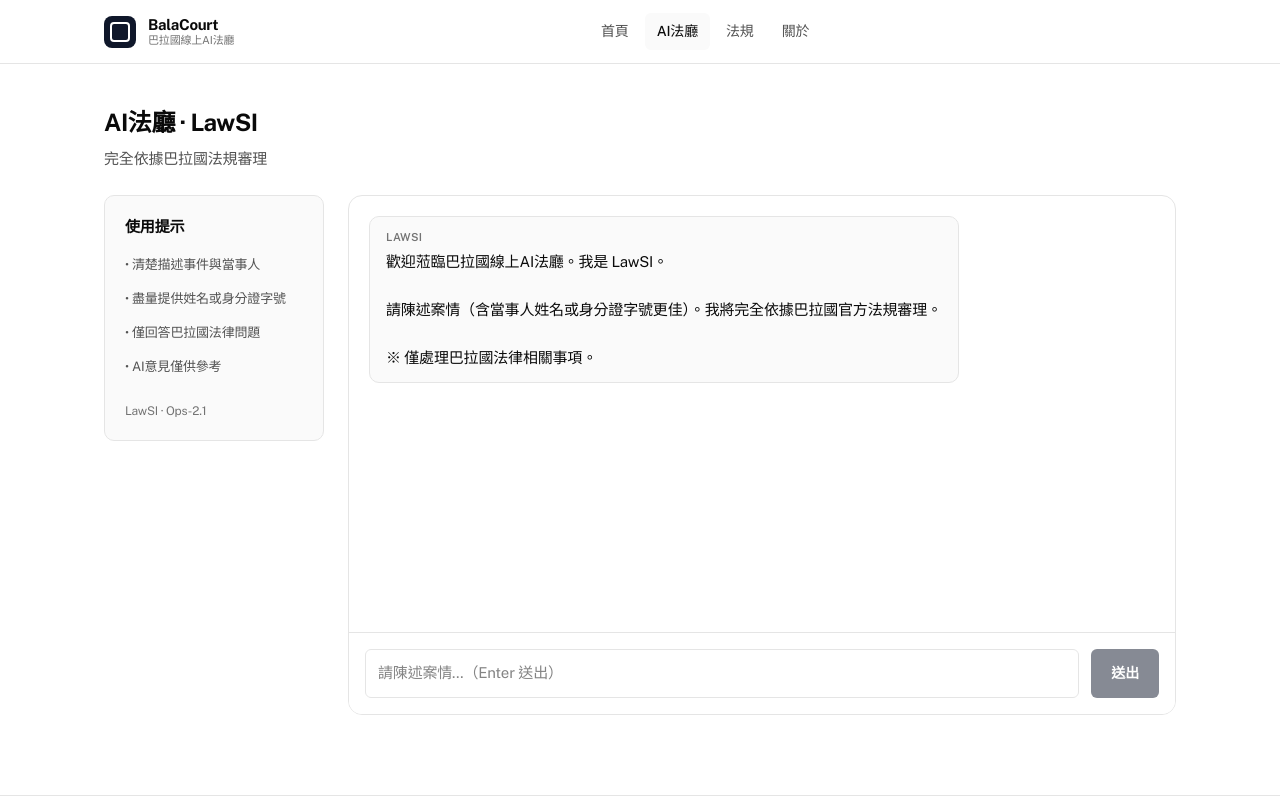
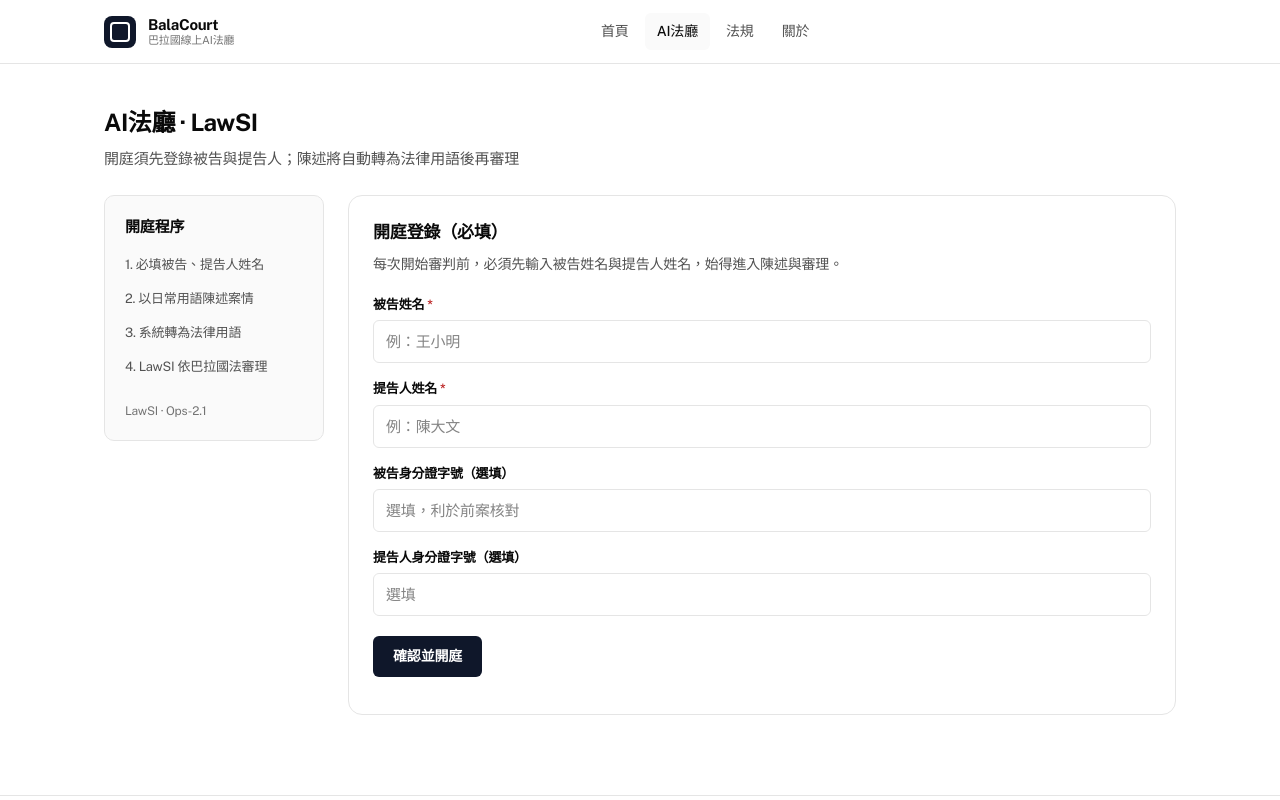
Before and after one commit to illusd-com/balacourt, a Next.js app: page /court in a window 1280 px wide. Shown: the top 800 px of the page. Built offline with nearby package versions, Linux system fonts and the light colour scheme.

Commit message:
feat: mandatory parties intake + auto legal language rewrite before LawSI

```diff
--- a/src/app/court/page.tsx
+++ b/src/app/court/page.tsx
@@ -4,33 +4,82 @@ import { useState, useRef, useEffect } from "react";
 
 type Message = { role: "user" | "assistant"; content: string };
 
+type Parties = {
+  defendant: string;
+  plaintiff: string;
+  defendantId?: string;
+  plaintiffId?: string;
+};
+
 export default function CourtPage() {
-  const [messages, setMessages] = useState<Message[]>([
-    {
-      role: "assistant",
-      content:
-        "歡迎蒞臨巴拉國線上AI法廳。我是 LawSI。\n\n請陳述案情（含當事人姓名或身分證字號更佳）。我將完全依據巴拉國官方法規審理。\n\n※ 僅處理巴拉國法律相關事項。",
-    },
-  ]);
+  const [parties, setParties] = useState<Parties | null>(null);
+  const [form, setForm] = useState({
+    defendant: "",
+    plaintiff: "",
+    defendantId: "",
+    plaintiffId: "",
+  });
+  const [formError, setFormError] = useState("");
+  const [messages, setMessages] = useState<Message[]>([]);
   const [input, setInput] = useState("");
   const [loading, setLoading] = useState(false);
+  const [lastLegalText, setLastLegalText] = useState<string | null>(null);
   const bottomRef = useRef<HTMLDivElement>(null);
 
   useEffect(() => {
     bottomRef.current?.scrollIntoView({ behavior: "smooth" });
-  }, [messages, loading]);
+  }, [messages, loading, lastLegalText]);
+
+  function startTrial(e: React.FormEvent) {
+    e.preventDefault();
+    const defendant = form.defendant.trim();
+    const plaintiff = form.plaintiff.trim();
+    if (!defendant || !plaintiff) {
+      setFormError("開庭前必須填寫「被告姓名」與「提告人姓名」。");
+      return;
+    }
+    setFormError("");
+    const p: Parties = {
+      defendant,
+      plaintiff,
+      defendantId: form.defendantId.trim() || undefined,
+      plaintiffId: form.plaintiffId.trim() || undefined,
+    };
+    setParties(p);
+    setMessages([
+      {
+        role: "assistant",
+        content: `開庭資料已登錄。\n\n・被告：${p.defendant}${p.defendantId ? `（證號 ${p.defendantId}）` : ""}\n・提告人：${p.plaintiff}${p.plaintiffId ? `（證號 ${p.plaintiffId}）` : ""}\n\n請以日常用語陳述案情。系統會先轉成法律用語，再交由 LawSI 依巴拉國法規審理。\n\n※ 僅處理巴拉國法律相關事項。`,
+      },
+    ]);
+  }
+
+  function resetTrial() {
+    setParties(null);
+    setMessages([]);
+    setInput("");
+    setLastLegalText(null);
+    setFormError("");
+  }
 
   async function sendMessage() {
     const text = input.trim();
-    if (!text || loading) return;
+    if (!text || loading || !parties) return;
+
     setMessages((prev) => [...prev, { role: "user", content: text }]);
     setInput("");
     setLoading(true);
+    setLastLegalText(null);
+
     try {
       const res = await fetch("/api/court", {
         method: "POST",
         headers: { "Content-Type": "application/json" },
         body: JSON.stringify({
+          defendant: parties.defendant,
+          plaintiff: parties.plaintiff,
+          defendantId: parties.defendantId,
+          plaintiffId: parties.plaintiffId,
           messages: [
             ...messages.map((m) => ({ role: m.role, content: m.content })),
             { role: "user", content: text },
@@ -39,6 +88,11 @@ export default function CourtPage() {
       });
       const data = await res.json();
       if (!res.ok) throw new Error(data.error || "請求失敗");
+
+      if (data.legal_text) {
+        setLastLegalText(data.legal_text);
+      }
+
       setMessages((prev) => [
         ...prev,
         { role: "assistant", content: data.content || "無法取得回應" },
@@ -70,21 +124,147 @@ export default function CourtPage() {
         <header className="section-header" style={{ marginBottom: "1.5rem" }}>
           <h1 className="section-title">AI法廳 · LawSI</h1>
           <p style={{ color: "var(--text-secondary)", marginTop: "0.5rem", fontSize: "0.9375rem" }}>
-            完全依據巴拉國法規審理
+            開庭須先登錄被告與提告人；陳述將自動轉為法律用語後再審理
           </p>
         </header>
+
         <div className="court-layout">
           <aside className="court-sidebar">
-            <h3 style={{ fontSize: "0.9375rem", fontWeight: 600, marginBottom: "1rem" }}>使用提示</h3>
-            <ul style={{ fontSize: "0.8125rem", color: "var(--text-secondary)", lineHeight: 1.7, display: "flex", flexDirection: "column", gap: "0.75rem" }}>
-              <li>• 清楚描述事件與當事人</li>
-              <li>• 盡量提供姓名或身分證字號</li>
-              <li>• 僅回答巴拉國法律問題</li>
-              <li>• AI意見僅供參考</li>
+            <h3 style={{ fontSize: "0.9375rem", fontWeight: 600, marginBottom: "1rem" }}>
+              開庭程序
+            </h3>
+            <ul
+              style={{
+                fontSize: "0.8125rem",
+                color: "var(--text-secondary)",
+                lineHeight: 1.7,
+                display: "flex",
+                flexDirection: "column",
+                gap: "0.75rem",
+              }}
+            >
+              <li>1. 必填被告、提告人姓名</li>
+              <li>2. 以日常用語陳述案情</li>
+              <li>3. 系統轉為法律用語</li>
+              <li>4. LawSI 依巴拉國法審理</li>
             </ul>
-            <p style={{ fontSize: "0.75rem", color: "var(--text-muted)", marginTop: "1.5rem" }}>LawSI · Ops-2.1</p>
+            {parties && (
+              <div
+                style={{
+                  marginTop: "1.25rem",
+                  paddingTop: "1rem",
+                  borderTop: "1px solid var(--border)",
+                  fontSize: "0.8125rem",
+                  color: "var(--text-secondary)",
+                  lineHeight: 1.6,
+                }}
+              >
+                <p style={{ fontWeight: 600, color: "var(--text)", marginBottom: "0.35rem" }}>
+                  本次當事人
+                </p>
+                <p>被告：{parties.defendant}</p>
+                <p>提告人：{parties.plaintiff}</p>
+                <button
+                  type="button"
+                  className="btn btn-ghost"
+                  onClick={resetTrial}
+                  style={{ marginTop: "0.75rem", fontSize: "0.75rem", padding: "0.35rem 0.75rem" }}
+                >
+                  重新開庭
+                </button>
+              </div>
+            )}
+            <p style={{ fontSize: "0.75rem", color: "var(--text-muted)", marginTop: "1.5rem" }}>
+              LawSI · Ops-2.1
+            </p>
           </aside>
+
           <div className="chat-container">
+            {!parties ? (
+              <form onSubmit={startTrial} style={{ padding: "1.5rem" }}>
+                <h2 style={{ fontSize: "1.0625rem", fontWeight: 600, marginBottom: "0.5rem" }}>
+                  開庭登錄（必填）
+                </h2>
+                <p
+                  style={{
+                    fontSize: "0.875rem",
+                    color: "var(--text-secondary)",
+                    marginBottom: "1.25rem",
+                    lineHeight: 1.6,
+                  }}
+                >
+                  每次開始審判前，必須先輸入被告姓名與提告人姓名，始得進入陳述與審理。
+                </p>
+
+                <div style={{ display: "flex", flexDirection: "column", gap: "1rem" }}>
+                  <label style={{ display: "flex", flexDirection: "column", gap: "0.35rem" }}>
+                    <span style={{ fontSize: "0.8125rem", fontWeight: 600 }}>
+                      被告姓名 <span style={{ color: "#b91c1c" }}>*</span>
+                    </span>
+                    <input
+                      className="chat-input"
+                      style={{ minHeight: "auto", height: "42px" }}
+                      value={form.defendant}
+                      onChange={(e) => setForm((f) => ({ ...f, defendant: e.target.value }))}
+                      placeholder="例：王小明"
+                      required
+                      autoComplete="off"
+                    />
+                  </label>
+                  <label style={{ display: "flex", flexDirection: "column", gap: "0.35rem" }}>
+                    <span style={{ fontSize: "0.8125rem", fontWeight: 600 }}>
+                      提告人姓名 <span style={{ color: "#b91c1c" }}>*</span>
+                    </span>
+                    <input
+                      className="chat-input"
+                      style={{ minHeight: "auto", height: "42px" }}
+                      value={form.plaintiff}
+                      onChange={(e) => setForm((f) => ({ ...f, plaintiff: e.target.value }))}
+                      placeholder="例：陳大文"
+                      required
+                      autoComplete="off"
+                    />
+                  </label>
+                  <label style={{ display: "flex", flexDirection: "column", gap: "0.35rem" }}>
+                    <span style={{ fontSize: "0.8125rem", fontWeight: 600 }}>
+                      被告身分證字號（選填）
+                    </span>
+                    <input
+                      className="chat-input"
+                      style={{ minHeight: "auto", height: "42px" }}
+                      value={form.defendantId}
+                      onChange={(e) => setForm((f) => ({ ...f, defendantId: e.target.value }))}
+                      placeholder="選填，利於前案核對"
+                      autoComplete="off"
+                    />
+                  </label>
+                  <label style={{ display: "flex", flexDirection: "column", gap: "0.35rem" }}>
+                    <span style={{ fontSize: "0.8125rem", fontWeight: 600 }}>
+                      提告人身分證字號（選填）
+                    </span>
+                    <input
+                      className="chat-input"
+                      style={{ minHeight: "auto", height: "42px" }}
+                      value={form.plaintiffId}
+                      onChange={(e) => setForm((f) => ({ ...f, plaintiffId: e.target.value }))}
+                      placeholder="選填"
+                      autoComplete="off"
+                    />
+                  </label>
+                </div>
+
+                {formError && (
+                  <p style={{ color: "#b91c1c", fontSize: "0.8125rem", marginTop: "0.75rem" }}>
+                    {formError}
+                  </p>
+                )}
+
+                <button type="submit" className="btn btn-primary" style={{ marginTop: "1.25rem" }}>
+                  確認並開庭
+                </button>
+              </form>
+            ) : (
+              <>
                 <div className="chat-messages">
                   {messages.map((m, i) => (
                     <div key={i} className={`msg ${m.role === "user" ? "msg-user" : "msg-ai"}`}>
@@ -92,10 +272,32 @@ export default function CourtPage() {
                       <div style={{ whiteSpace: "pre-wrap" }}>{m.content}</div>
                     </div>
                   ))}
+                  {lastLegalText && (
+                    <div
+                      className="msg msg-ai"
+                      style={{
+                        borderStyle: "dashed",
+                        background: "var(--bg)",
+                        fontSize: "0.8125rem",
+                      }}
+                    >
+                      <div className="msg-role">系統 · 法律用語轉換</div>
+                      <div style={{ whiteSpace: "pre-wrap", color: "var(--text-secondary)" }}>
+                        {lastLegalText}
+                      </div>
+                    </div>
+                  )}
                   {loading && (
                     <div className="msg msg-ai">
-                  <div className="msg-role">LawSI</div>
-                  <div className="typing"><span /><span /><span /></div>
+                      <div className="msg-role">處理中</div>
+                      <div className="typing">
+                        <span />
+                        <span />
+                        <span />
+                      </div>
+                      <p style={{ fontSize: "0.75rem", color: "var(--text-muted)", marginTop: "0.5rem" }}>
+                        正在轉為法律用語並送交 LawSI…
+                      </p>
                     </div>
                   )}
                   <div ref={bottomRef} />
@@ -103,17 +305,23 @@ export default function CourtPage() {
                 <div className="chat-input-area">
                   <textarea
                     className="chat-input"
-                placeholder="請陳述案情…（Enter 送出）"
+                    placeholder="請以日常用語陳述案情…（Enter 送出）"
                     value={input}
                     onChange={(e) => setInput(e.target.value)}
                     onKeyDown={handleKeyDown}
                     rows={1}
                     disabled={loading}
                   />
-              <button className="btn btn-primary" onClick={sendMessage} disabled={loading || !input.trim()}>
+                  <button
+                    className="btn btn-primary"
+                    onClick={sendMessage}
+                    disabled={loading || !input.trim()}
+                  >
                     {loading ? "…" : "送出"}
                   </button>
                 </div>
+              </>
+            )}
           </div>
         </div>
       </div>
```
Lines whose indentation alone changed are shown as unchanged.
